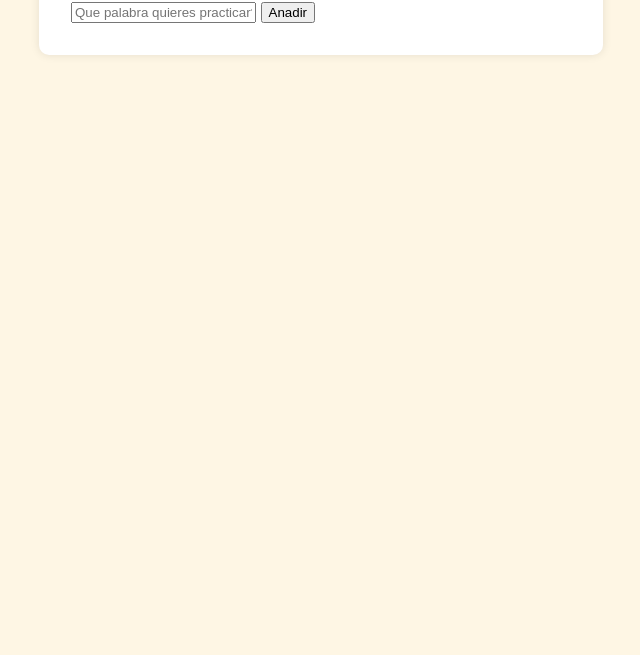
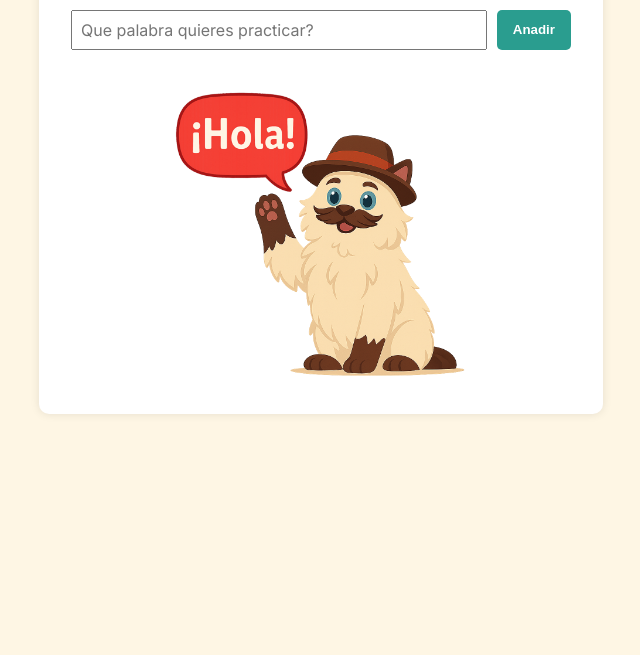
Before and after one commit to KerrySteele-Jones/javascript-bootcamp-project, a plain HTML site: page index.html in a window 1280 px wide. Shown: the part 145-800 px from the top of the page, without its empty margins (319-959 px from the left). Drawn offline with Linux system fonts and the light colour scheme.

Commit message:
Most styles added, will test once to do list is working.  I used Varibales from my website project in week 2 to keep with same branding.

```diff
--- a/assets/styles.css
+++ b/assets/styles.css
@@ -8,6 +8,18 @@
   --fs-lg: 1.5rem;            /* 24px */
   --fs-xl: 2rem;              /* 32px */
   --fs-xxl: 2.5rem;           /* 40px */
+
+    /* Website colours */
+    --website-color-primary: #E63946;
+    --website-color-secondary: #F4A261;
+    --website-color-third: #fadeb0;
+    --website-color-accent: #2A9D8F;
+    --website-color-light-bg: #F1FAEE;
+    --website-color-dark-headings: #103b77;
+    --dark-body-text-color: #3D3D3D;
+    --light-text-color: #6D6D6D;
+    --color-white:#FFFFFF;
+    --color-black: #000000;
 
 }
 
@@ -28,6 +40,66 @@ body {
 }
 
 h1 {
-    font-family: 'poppins' sans-serif;
-    font-size: ;
+    font-family: var(--font-heading);
+    color: var(--website-color-primary);
+
 }
+
+.input-section {
+  display: flex;
+  gap: 10px;
+  margin-bottom: 1rem;
+}
+
+input[type="text"] {
+  flex: 1;
+  padding: 0.5rem;
+  font-size: 1rem;
+  font-family: var(--font-body);
+  color: var(--dark-body-text-color);
+}
+
+button {
+  padding: 0.5rem 1rem;
+  background-color: var(--website-color-accent);
+  color: white;
+  border: none;
+  border-radius: 5px;
+  cursor: pointer;
+  font-weight: bold;
+}
+
+button:hover {
+  background-color: var(--website-color-secondary);
+}
+
+.cat-brand {
+  margin-top: 2rem;
+}
+
+.cat-brand img {
+  max-width: 300px;
+  width: 100%;
+  height: auto;
+  display: block;
+  margin: 0 auto;
+}
+
+.error-message {
+  color: var(--website-color-primary);
+  font-weight: bold;
+  min-height: 1rem;
+  font-size: 1rem;
+}
+
+.task-list {
+  list-style: none;
+  display: flex;
+  justify-content: space-between;
+  align-items: center;
+  background-color: var(--website-color-third);
+  padding: 0.5rem;
+  border-radius: 0.5 rem;
+  margin-bottom: 1rem;
+  font-size: var(--fs-sm);
+}
--- a/index.html
+++ b/index.html
@@ -15,6 +15,9 @@
                 <input type="text" id="taskInput" placeholder="Que palabra quieres practicar?">
                 <button id="addTask">Anadir</button>
             </div>
+            <div class="cat-brand">
+                <img src="assets/images/senor-bill.png" />
+            </div>
        </div>
 
             <div class="error-message-section">
```
Also changed, not shown: assets/images/senor-bill.png (added), 2 other files.
